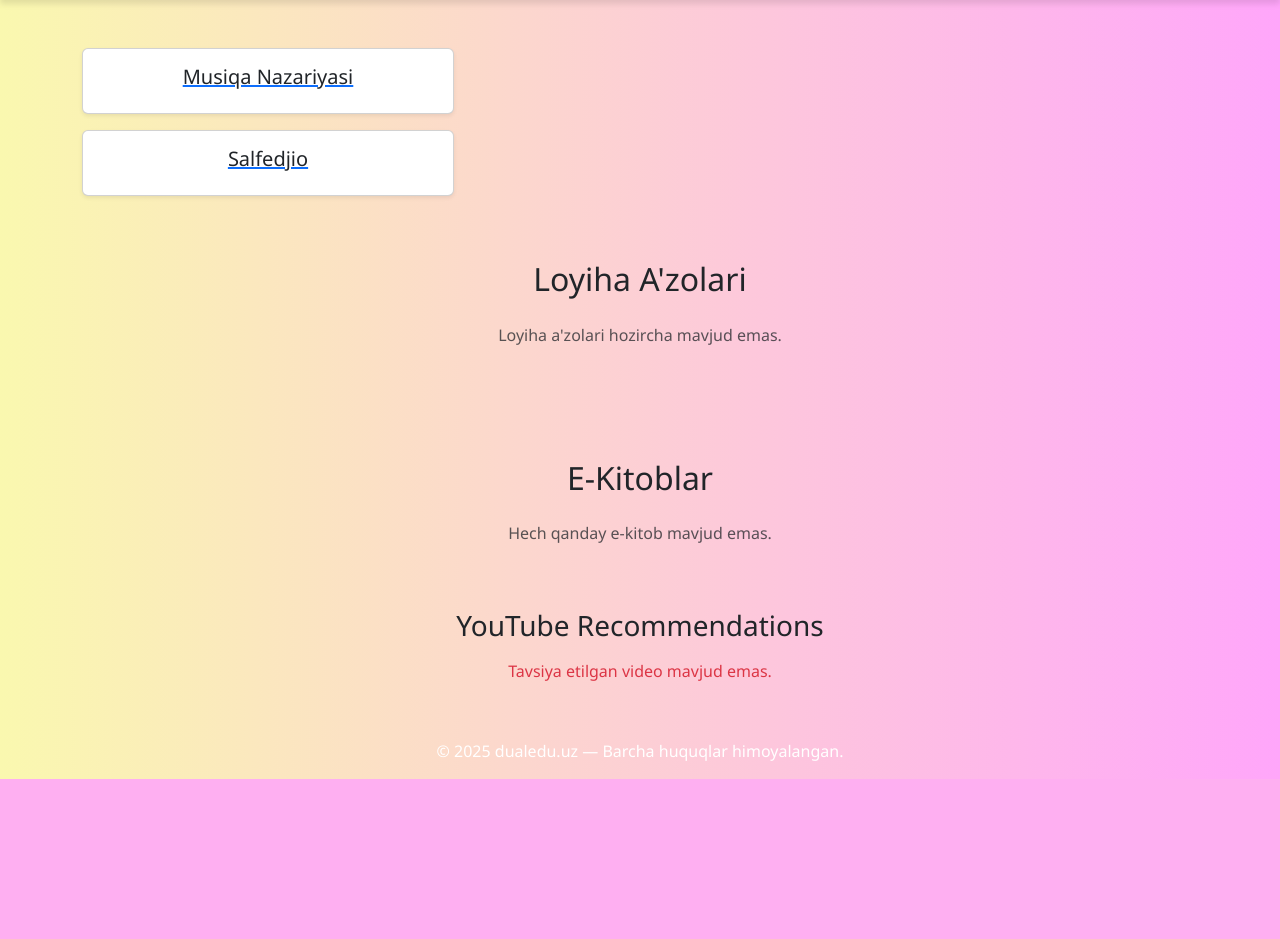
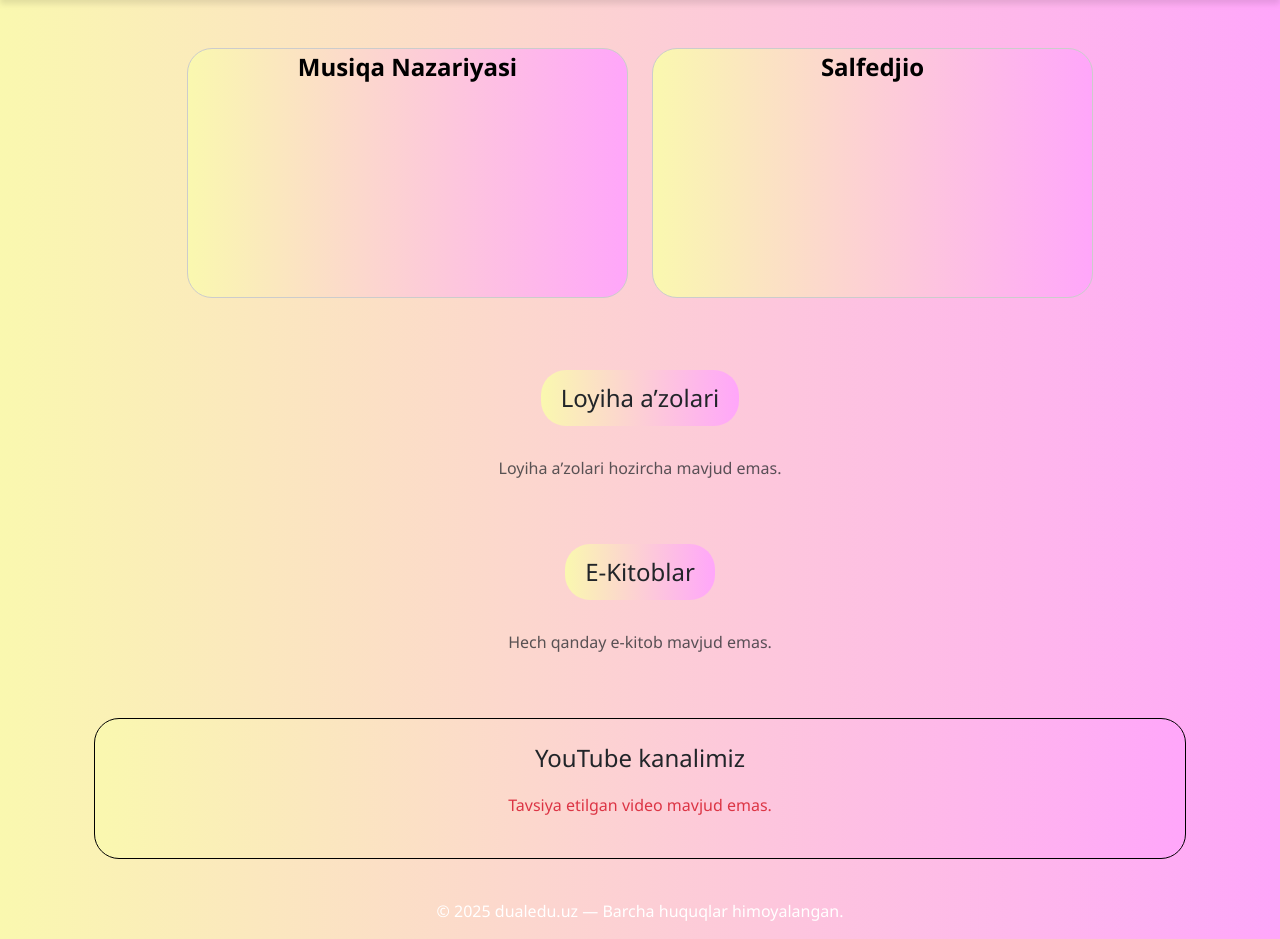
Before and after one commit to azamatxabibullayev/kmodi, a Django app: page / in a window 1280 px wide. Shown: the part 57-996 px from the top of the page. Before the commit the page ends 836 px from the top, so only its background shows below. Run offline with Django 5.2, Linux system fonts and the light colour scheme; the visitor is signed in with stand-in values (Sample User, id 1); data that the repository does not hold is empty.

Commit message:
home html updated

```diff
--- a/templates/main/home.html
+++ b/templates/main/home.html
@@ -2,61 +2,131 @@
 {% block title %}Bosh sahifa{% endblock %}
 
 {% block content %}
-<div class="text-center">
-    <div class="row mt-4 justify-content-center">
-        <!-- Musiqa Nazariyasi -->
-        <a href="{% url 'category_list' %}">
-            <div class="col-md-4 mb-3">
-                <div class="card shadow-sm h-100">
-                    <div class="card-body d-flex flex-column justify-content-between">
-                        <h5 class="card-title">Musiqa Nazariyasi</h5>
+<style>
+    body {
+        background: linear-gradient(to right, #faf8af, #ffa6fa);
+    }
+
+    .section-title {
+        background: linear-gradient(to right, #faf8af, #ffa6fa);
+        padding: 10px 20px;
+        border-radius: 25px;
+        display: inline-block;
+        margin-bottom: 30px;
+        font-size: 24px;
+    }
+
+    .main-card {
+        background: linear-gradient(to right, #faf8af, #ffa6fa);
+        border-radius: 25px;
+        height: 250px;x`
+        display: flex;
+        align-items: center;
+        justify-content: center;
+        font-size: 24px;
+        font-weight: bold;
+        border: 1px solid #ccc;
+        transition: all 0.3s ease;
+        text-align: center;
+        color: #000;
+    }
+
+    .main-card:hover {
+        box-shadow: 0 0 15px rgba(0, 0, 0, 0.1);
+    }
+
+    .team-card {
+        background: #ffa6fa;
+        border-radius: 30px;
+        padding: 20px;
+        text-align: center;
+        height: 300px;
+        display: flex;
+        flex-direction: column;
+        justify-content: flex-end;
+        border: 1px solid #333;
+    }
+
+    .team-card-name {
+        background: #fffaa0;
+        padding: 10px;
+        border-radius: 20px;
+        font-weight: 500;
+        margin-top: auto;
+    }
+
+    .youtube-card {
+        background: linear-gradient(to right, #faf8af, #ffa6fa);
+        border-radius: 25px;
+        border: 1px solid #000;
+        padding: 25px;
+    }
+
+    .youtube-section-title {
+        text-align: center;
+        margin-bottom: 20px;
+    }
+
+    .rounded-img {
+        object-fit: cover;
+        border-radius: 50%;
+        width: 120px;
+        height: 120px;
+        margin: 0 auto 10px;
+    }
+
+    .btn-custom {
+        background-color: #fffaa0;
+        color: black;
+        border: 1px solid black;
+        border-radius: 20px;
+    }
+
+    .btn-custom:hover {
+        background-color: #ffc2ef;
+        color: black;
+    }
+</style>
+
+<div class="container text-center mt-4">
+
+    <!-- Main Cards -->
+    <div class="row justify-content-center mb-5">
+        <div class="col-md-5 mb-4">
+            <a href="{% url 'category_list' %}" class="text-decoration-none">
+                <div class="main-card">Musiqa Nazariyasi</div>
+            </a>
+        </div>
+        <div class="col-md-5 mb-4">
+            <a href="{% url 'salfedjio' %}" class="text-decoration-none">
+                <div class="main-card">Salfedjio</div>
+            </a>
         </div>
     </div>
-            </div>
-        </a>
 
-        <!-- Salfedjio -->
-        <a href="{% url 'salfedjio' %}">
-            <div class="col-md-4 mb-3">
-                <div class="card shadow-sm h-100">
-                        <div class="card-body d-flex flex-column justify-content-between">
-                            <h5 class="card-title">Salfedjio</h5>
-                        </div>
-                    </div>
-                </div>
-            </div>
-        </a>
-
-    <!-- Loyiha A'zolari -->
-    <div id="team" class="my-5">
-        <h2 class="text-center mb-4">Loyiha A'zolari</h2>
+    <!-- Team Section -->
+    <div class="text-center">
+        <div class="section-title">Loyiha a’zolari</div>
         <div class="row justify-content-center">
             {% for member in team_members %}
-            <div class="col-md-4 col-lg-3 mb-4">
-                <div class="card h-100 text-center shadow-sm">
+            <div class="col-sm-6 col-md-4 col-lg-3 mb-4">
+                <div class="team-card">
                     {% if member.photo %}
-                    <img src="{{ member.photo.url }}" class="card-img-top img-fluid rounded-circle p-3" alt="{{ member.full_name }}">
+                    <img src="{{ member.photo.url }}" class="rounded-img" alt="{{ member.full_name }}">
                     {% endif %}
-                    <div class="card-body">
-                        <h5 class="card-title">{{ member.full_name }}</h5>
-                        {% if member.job_title %}
-                        <p class="text-muted">{{ member.job_title }}</p>
-                        {% endif %}
-                    </div>
+                    <div class="team-card-name">{{ member.full_name }}</div>
                 </div>
             </div>
             {% empty %}
-            <div class="col-12 text-center">
-                <p class="text-muted">Loyiha a'zolari hozircha mavjud emas.</p>
-            </div>
+            <p class="text-muted">Loyiha a’zolari hozircha mavjud emas.</p>
             {% endfor %}
         </div>
     </div>
 
-    <!-- E-Kitoblar bo‘limi -->
-    <div id="ebooks" class="mt-5 pt-5">
-        <h2 class="text-center mb-4">E-Kitoblar</h2>
-        <div class="row">
+    <!-- E-Kitoblar -->
+    <div class="text-center mt-5">
+        <div class="section-title">E-Kitoblar</div>
+        <div class="row justify-content-center">
             {% for book in books %}
             <div class="col-md-6 col-lg-4 mb-4">
                 <div class="card h-100 shadow-sm">
@@ -68,37 +138,33 @@
                 </div>
             </div>
             {% empty %}
-            <div class="col-12 text-center">
             <p class="text-muted">Hech qanday e-kitob mavjud emas.</p>
-            </div>
             {% endfor %}
         </div>
     </div>
-    <!--Recommendations  -->
-    <h3 class="mt-5 mb-3">YouTube Recommendations</h3>
+
+    <!-- YouTube Recommendations -->
+    <div class="youtube-card mt-5">
+        <h4 class="youtube-section-title">YouTube kanalimiz</h4>
         <div class="row">
             {% for video in videos %}
-            {% with video.video_id as vid %}
-                {% if vid %}
+                {% if video.video_id %}
                 <div class="col-md-4 mb-4">
-                        <div class="card shadow-sm h-100">
-                            <a href="https://www.youtube.com/watch?v={{ vid }}" target="_blank">
-                                <img src="https://img.youtube.com/vi/{{ vid }}/hqdefault.jpg"
-                                     class="card-img-top" alt="{{ video.title }}">
+                    <div class="card shadow-sm h-100" style="border-radius: 20px; overflow: hidden;">
+                        <a href="https://www.youtube.com/watch?v={{ video.video_id }}" target="_blank">
+                            <img src="https://img.youtube.com/vi/{{ video.video_id }}/hqdefault.jpg" class="card-img-top" alt="{{ video.title }}">
                         </a>
-                            <div class="card-body">
+                        <div class="card-body text-center">
                             <h5 class="card-title">{{ video.title }}</h5>
-                                <a href="https://www.youtube.com/watch?v={{ vid }}" class="btn btn-sm btn-outline-danger w-100" target="_blank">
-                                    Ko'rish
-                                </a>
+                            <a href="https://www.youtube.com/watch?v={{ video.video_id }}" class="btn btn-sm btn-outline-danger w-100 rounded-pill" target="_blank">Ko'rish</a>
                         </div>
                     </div>
                 </div>
                 {% endif %}
-            {% endwith %}
             {% empty %}
-            <p class="text-danger">Tavsiya etilgan video mavjud emas.</p>
+            <p class="text-danger text-center">Tavsiya etilgan video mavjud emas.</p>
             {% endfor %}
+        </div>
     </div>
 
 </div>
```
Lines whose indentation alone changed are shown as unchanged.
